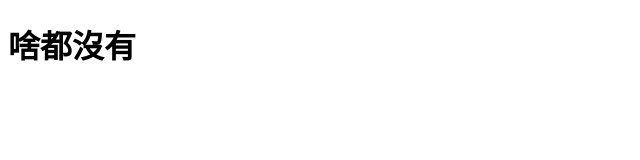
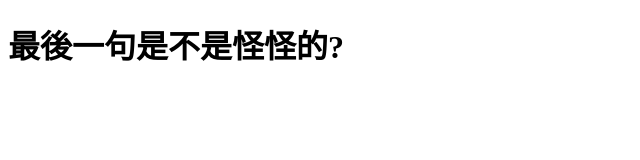
Before and after one commit to FallenConfidence/gift, a plain HTML site: page index.html in a window 1280 px wide. Shown: the whole page, without its empty margins (0-640 px from the left). Drawn offline with Linux system fonts and the light colour scheme.

Commit message:
Update index.html

```diff
--- a/index.html
+++ b/index.html
@@ -1,11 +1,11 @@
 <!DOCTYPE html>
 <html lang="ch">
 <head>
-    <title>禮物</title>
+    <title>嗯?</title>
 <style>
 </style>
 </head>
 <body>
-        <h1>啥都沒有</h1>
+        <h1>最後一句是不是怪怪的?</h1>
 </body>
 </html>
```
